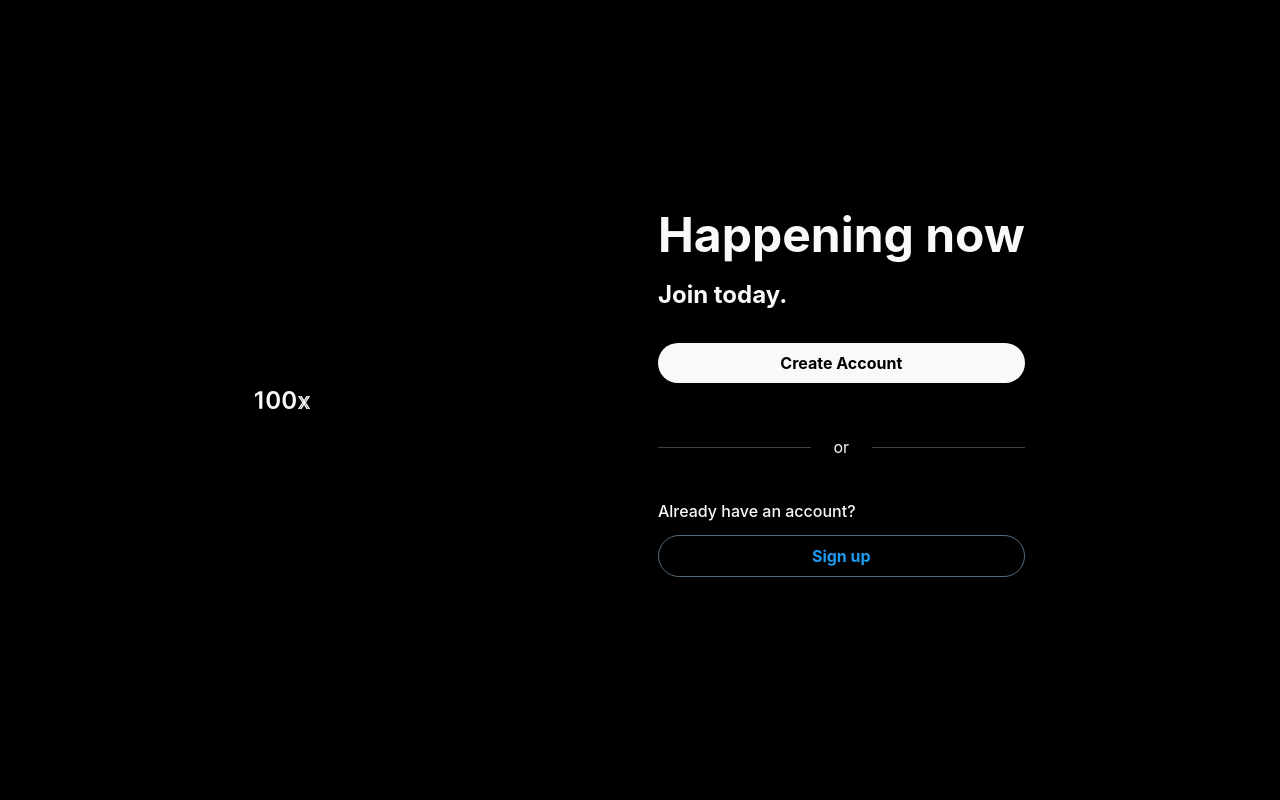
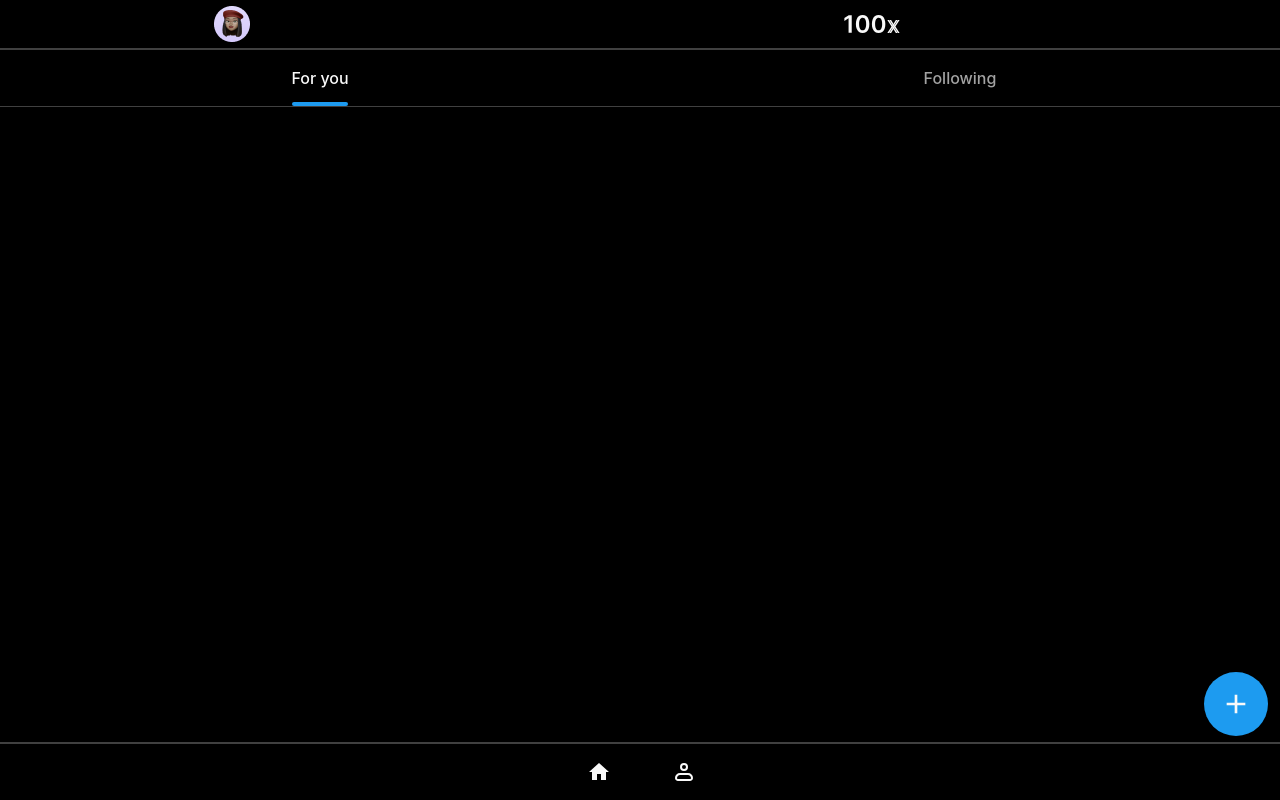
Before and after one commit to vijayashree-kairamkonda/100X, a React (Vite) app: page /home in a window 1280 px wide. Built offline with nearby package versions, Linux system fonts and the light colour scheme.

Commit message:
Feat : Added initial routes

```diff
--- a/package.json
+++ b/package.json
@@ -12,7 +12,8 @@
   "dependencies": {
     "prop-types": "^15.8.1",
     "react": "^18.2.0",
-    "react-dom": "^18.2.0"
+    "react-dom": "^18.2.0",
+    "react-router-dom": "^6.21.0"
   },
   "devDependencies": {
     "@types/react": "^18.2.15",
--- a/src/App.jsx
+++ b/src/App.jsx
@@ -1,33 +1,52 @@
-import { useContext } from "react";
+import { createBrowserRouter, RouterProvider } from "react-router-dom";
 import { Login } from "./Pages/Login";
 import CreateAccount from "./components/CreateAccount/CreateAccount";
-import { CreateAccountContext } from "./context/createAccount/CreateAccountContext";
 import { CreateAccountProvider } from "./context/createAccount/CreateAccountProvider";
 import { HomeFeed } from "./pages/HomeFeed/HomeFeed";
 import { Profile } from "./pages/Profile/Profile";
 import { HomeFeedProvider } from "./context/homeFeed/HomeFeedProvider";
-import { CREATE_ACCOUNT, HOME, PROFILE } from "./constants/Constants";
 import { EditProfile } from "./components/Profile/EditProfile";
 import { TweetProvider } from "./context/Tweet/TweetProvider";
+import { CreatePost } from "./components/shared/CreatePost";
+import { ErrorPage } from "./components/shared/ErrorPage";
 
-function TwitterApp() {
-  const { pages } = useContext(CreateAccountContext);
-  return (
-    <div className="h-screen w-screen bg-neutral-1000 font-inter text-neutral-50">
-      {pages === CREATE_ACCOUNT ? (
-        <CreateAccount />
-      ) : pages === HOME ? (
-        <HomeFeed />
-      ) : pages === PROFILE ? (
-        <Profile />
-      ) : pages === "edit-profile" ? (
-        <EditProfile />
-      ) : (
-        <Login />
-      )}
-    </div>
-  );
-}
+const router = createBrowserRouter([
+  {
+    path: "/",
+    element: <Login />,
+    errorElement: <ErrorPage />,
+  },
+  {
+    path: "/create-account",
+    element: <CreateAccount />,
+    errorElement: <ErrorPage />,
+  },
+  {
+    path: "/home",
+    element: <HomeFeed />,
+    errorElement: <ErrorPage />,
+  },
+  {
+    path: "/home/create-post",
+    element: <CreatePost />,
+    errorElement: <ErrorPage />,
+  },
+  {
+    path: "/profile",
+    element: <Profile />,
+    errorElement: <ErrorPage />,
+  },
+  {
+    path: "/profile/create-post",
+    element: <CreatePost />,
+    errorElement: <ErrorPage />,
+  },
+  {
+    path: "/profile/edit-profile",
+    element: <EditProfile />,
+    errorElement: <ErrorPage />,
+  },
+]);
 
 function App() {
   return (
@@ -35,7 +54,7 @@ function App() {
       <CreateAccountProvider>
         <HomeFeedProvider>
           <TweetProvider>
-            <TwitterApp />
+            <RouterProvider router={router} />
           </TweetProvider>
         </HomeFeedProvider>
       </CreateAccountProvider>
--- a/src/components/CreateAccount/CreateAccountFooter.jsx
+++ b/src/components/CreateAccount/CreateAccountFooter.jsx
@@ -1,10 +1,11 @@
 import { useContext } from "react";
 import { Button } from "../shared/Button";
 import { CreateAccountContext } from "../../context/createAccount/CreateAccountContext";
-import { HOME } from "../../constants/Constants";
+import { useNavigate } from "react-router-dom";
 
 export const CreateAccountFooter = () => {
-  const { steps, setSteps, setPages } = useContext(CreateAccountContext);
+  const navigate = useNavigate();
+  const { steps, setSteps } = useContext(CreateAccountContext);
   return (
     <div>
       {steps === "2" ? (
@@ -15,7 +16,7 @@ export const CreateAccountFooter = () => {
         <Button
           variant="default"
           size="md"
-          onClick={() => (steps === "3" ? setSteps("4") : setPages(HOME))}
+          onClick={() => (steps === "3" ? setSteps("4") : navigate("/home"))}
         >
           Next
         </Button>
--- a/src/components/CreateAccount/CreateAccountHeader.jsx
+++ b/src/components/CreateAccount/CreateAccountHeader.jsx
@@ -1,9 +1,11 @@
 import { useContext } from "react";
 import crossIcon from "../../assets/cross.svg";
 import { CreateAccountContext } from "../../context/createAccount/CreateAccountContext";
+import { useNavigate } from "react-router-dom";
 
 export const CreateAccountHeader = () => {
-  const { steps, setSteps, setPages } = useContext(CreateAccountContext);
+  const { steps, setSteps } = useContext(CreateAccountContext);
+  const navigate = useNavigate();
 
   const handleNavigateSteps = () => {
     steps === "4"
@@ -12,7 +14,7 @@ export const CreateAccountHeader = () => {
       ? setSteps("2")
       : steps === "2"
       ? setSteps("1")
-      : setPages("");
+      : navigate("/");
   };
   return (
     <div className="flex space-x-6">
--- a/src/components/Login/LoginMain.jsx
+++ b/src/components/Login/LoginMain.jsx
@@ -1,10 +1,8 @@
-import { useContext } from "react";
+import { useNavigate } from "react-router-dom";
 import { Button } from "../shared/Button";
-import { CreateAccountContext } from "../../context/createAccount/CreateAccountContext";
-import { CREATE_ACCOUNT } from "../../constants/Constants";
 
 const LoginMain = () => {
-  const { setPages } = useContext(CreateAccountContext);
+  const navigate = useNavigate();
   return (
     <section className="flex flex-col justify-start space-y-2 lg:space-y-5">
       <h3 className="text-3xl md:text-5xl font-bold">Happening now</h3>
@@ -13,7 +11,7 @@ const LoginMain = () => {
         <Button
           variant="default"
           size="md"
-          onClick={() => setPages(CREATE_ACCOUNT)}
+          onClick={() => navigate("/create-account")}
         >
           Create Account
         </Button>
--- a/src/components/Profile/EditProfile.jsx
+++ b/src/components/Profile/EditProfile.jsx
@@ -6,18 +6,16 @@ import { Button } from "../shared/Button";
 import PropTypes from "prop-types";
 import { Fieldset } from "../shared/Fieldset";
 import { Input } from "../shared/Input";
-import { PROFILE } from "../../constants/Constants";
-import { useContext } from "react";
-import { CreateAccountContext } from "../../context/createAccount/CreateAccountContext";
+import { useNavigate } from "react-router-dom";
 
 export const EditProfile = ({ user }) => {
-  const { setPages } = useContext(CreateAccountContext);
+  const navigate = useNavigate();
   return (
     <div>
       <div className="px-2">
         <div className="flex justify-between items-center">
           <span className="flex space-x-2">
-            <span onClick={() => setPages(PROFILE)}>
+            <span onClick={() => navigate("/profile")}>
               <img src={arrowLeft} />
             </span>
             <span>Edit profile</span>
--- a/src/components/Profile/ProfileHeader.jsx
+++ b/src/components/Profile/ProfileHeader.jsx
@@ -3,11 +3,10 @@ import calenderIcon from "../../assets/calendar.svg";
 import { Avatar } from "../shared/Avatar";
 import { Button } from "../shared/Button";
 import PropTypes from "prop-types";
-import { useContext } from "react";
-import { CreateAccountContext } from "../../context/createAccount/CreateAccountContext";
+import { useNavigate } from "react-router-dom";
 
 export const ProfileHeader = ({ user }) => {
-  const { setPages } = useContext(CreateAccountContext);
+  const navigate = useNavigate();
   return (
     <div>
       <header className="relative">
@@ -20,7 +19,7 @@ export const ProfileHeader = ({ user }) => {
             variant="secondary"
             size="md"
             width="sm"
-            onClick={() => setPages("edit-profile")}
+            onClick={() => navigate("/profile/edit-profile")}
           >
             Edit profile
           </Button>
--- a/src/components/shared/CreatePost.jsx
+++ b/src/components/shared/CreatePost.jsx
@@ -3,13 +3,13 @@ import crossIcon from "../../assets/cross.svg";
 import { Avatar } from "./Avatar";
 import PropTypes from "prop-types";
 import { useContext } from "react";
-import { HomeFeedContext } from "../../context/homeFeed/HomeFeedContext";
 import { Fieldset } from "./Fieldset";
 import { Input } from "./Input";
 import { TweetContext } from "../../context/Tweet/TweetContext";
+import { useNavigate } from "react-router-dom";
 
 export const CreatePost = ({ user, handleTweet }) => {
-  const { setOpenCreatePost } = useContext(HomeFeedContext);
+  const navigate = useNavigate();
   const { tweetText, setTweetText } = useContext(TweetContext);
 
   return (
@@ -21,7 +21,9 @@ export const CreatePost = ({ user, handleTweet }) => {
               src={crossIcon}
               className="w-6 h-6"
               onClick={() => {
-                setOpenCreatePost(false);
+                window.location.pathname === "/home/create-post"
+                  ? navigate("/home")
+                  : navigate("/profile");
               }}
             />
             <Button
--- /dev/null
+++ b/src/components/shared/ErrorPage.jsx
@@ -0,0 +1,14 @@
+import { useRouteError } from "react-router-dom";
+
+export const ErrorPage = () => {
+  const error = useRouteError();
+  return (
+    <div className="flex-col justify-center items-center h-screen w-screen">
+      <h1>Oops!</h1>
+      <p>Sorry, an unexpected error has occurred.</p>
+      <p>
+        <i>{error.statusText || error.message}</i>
+      </p>
+    </div>
+  );
+};
--- a/src/components/shared/FloatingBubble.jsx
+++ b/src/components/shared/FloatingBubble.jsx
@@ -1,16 +1,19 @@
 import plusIcon from "../../assets/plus.svg";
-import { useContext } from "react";
-import { HomeFeedContext } from "../../context/homeFeed/HomeFeedContext";
+import { useNavigate } from "react-router-dom";
 
 export const FloatingBubble = () => {
-  const { setOpenCreatePost } = useContext(HomeFeedContext);
+  const navigate = useNavigate();
   return (
     <div>
       <span className="flex justify-end fixed bottom-16 right-0 mx-3">
         <img
           src={plusIcon}
           className="bg-twitter-default rounded-full p-4"
-          onClick={() => setOpenCreatePost(true)}
+          onClick={() =>
+            window.location.pathname === "/home"
+              ? navigate("/home/create-post")
+              : navigate("/profile/create-post")
+          }
         />
       </span>
     </div>
--- a/src/components/shared/Navigation.jsx
+++ b/src/components/shared/Navigation.jsx
@@ -2,28 +2,26 @@ import homeOutlinedIcon from "../../assets/home-outline.svg";
 import profileOutlinedIcon from "../../assets/profile.svg";
 import homeFilledIcon from "../../assets/home.svg";
 import profileFilledIcon from "../../assets/profile-filled.svg";
-import { useContext } from "react";
 import PropTypes from "prop-types";
-import { CreateAccountContext } from "../../context/createAccount/CreateAccountContext";
-import { HOME, PROFILE } from "../../constants/Constants";
+import { useNavigate } from "react-router-dom";
 
 export const Navigation = ({ items = {} }) => {
-  const { setPages, pages } = useContext(CreateAccountContext);
+  const navigate = useNavigate();
 
   console.log(items);
   const handleHome = () => {
-    setPages(HOME);
+    navigate("/home");
   };
 
   const handleProfile = () => {
-    setPages(PROFILE);
+    navigate("/profile");
   };
   return (
     <div>
       <footer className="flex items-center w-full justify-center bg-black py-4 mt-2 fixed bottom-0 space-x-16 border-t-2 border-neutral-700">
         <div className="flex space-x-4">
           <span>
-            {pages === "home" ? (
+            {window.location.pathname === "/home" ? (
               <img src={homeFilledIcon} onClick={handleHome} />
             ) : (
               <img src={homeOutlinedIcon} onClick={handleHome} />
@@ -32,7 +30,7 @@ export const Navigation = ({ items = {} }) => {
         </div>
         <div className="flex space-x-4">
           <span>
-            {pages === "profile" ? (
+            {window.location.pathname === "/profile" ? (
               <img src={profileFilledIcon} onClick={handleProfile} />
             ) : (
               <img src={profileOutlinedIcon} onClick={handleProfile} />
```
Also changed, not shown: 1 other file (tests, documents, lock files or other folders).
